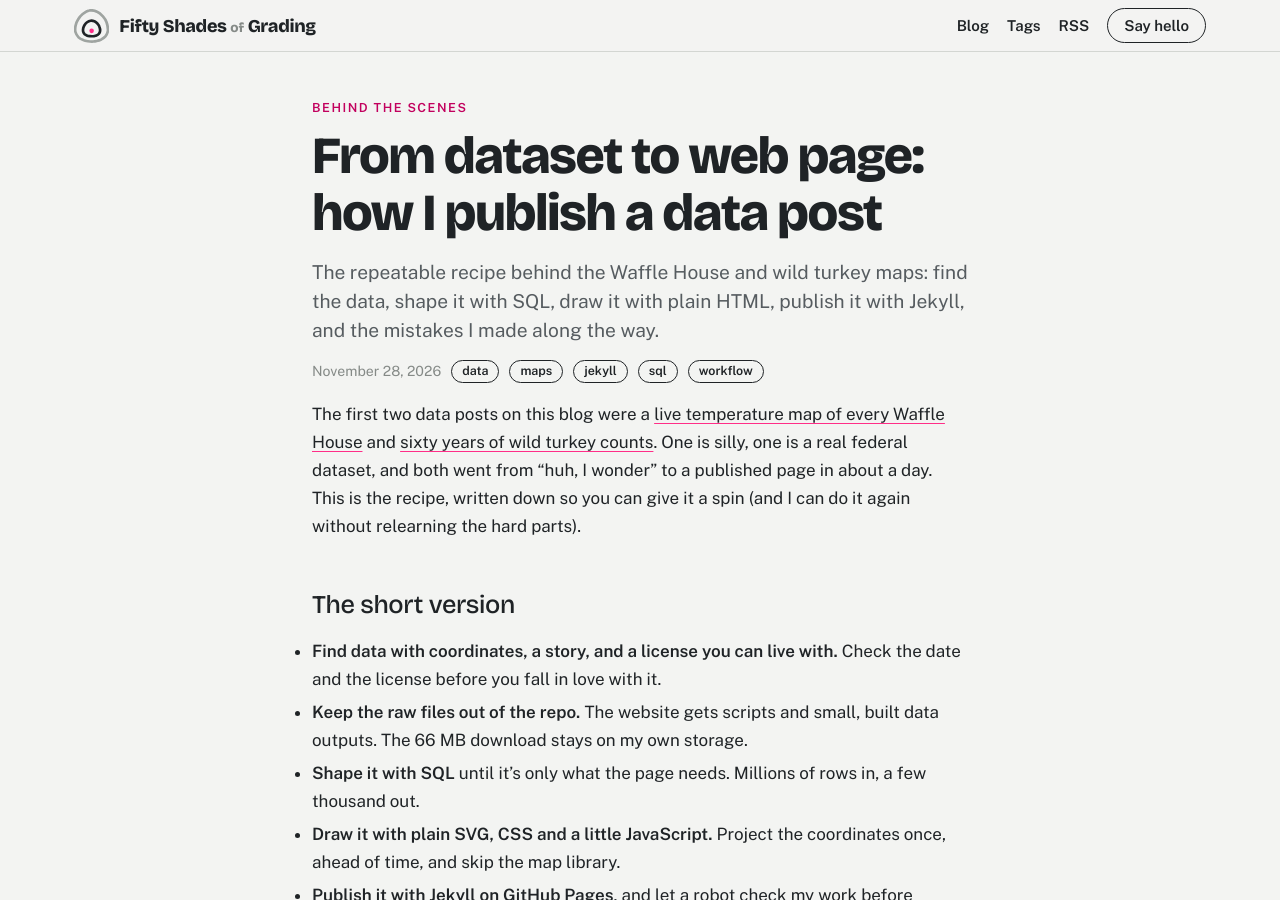
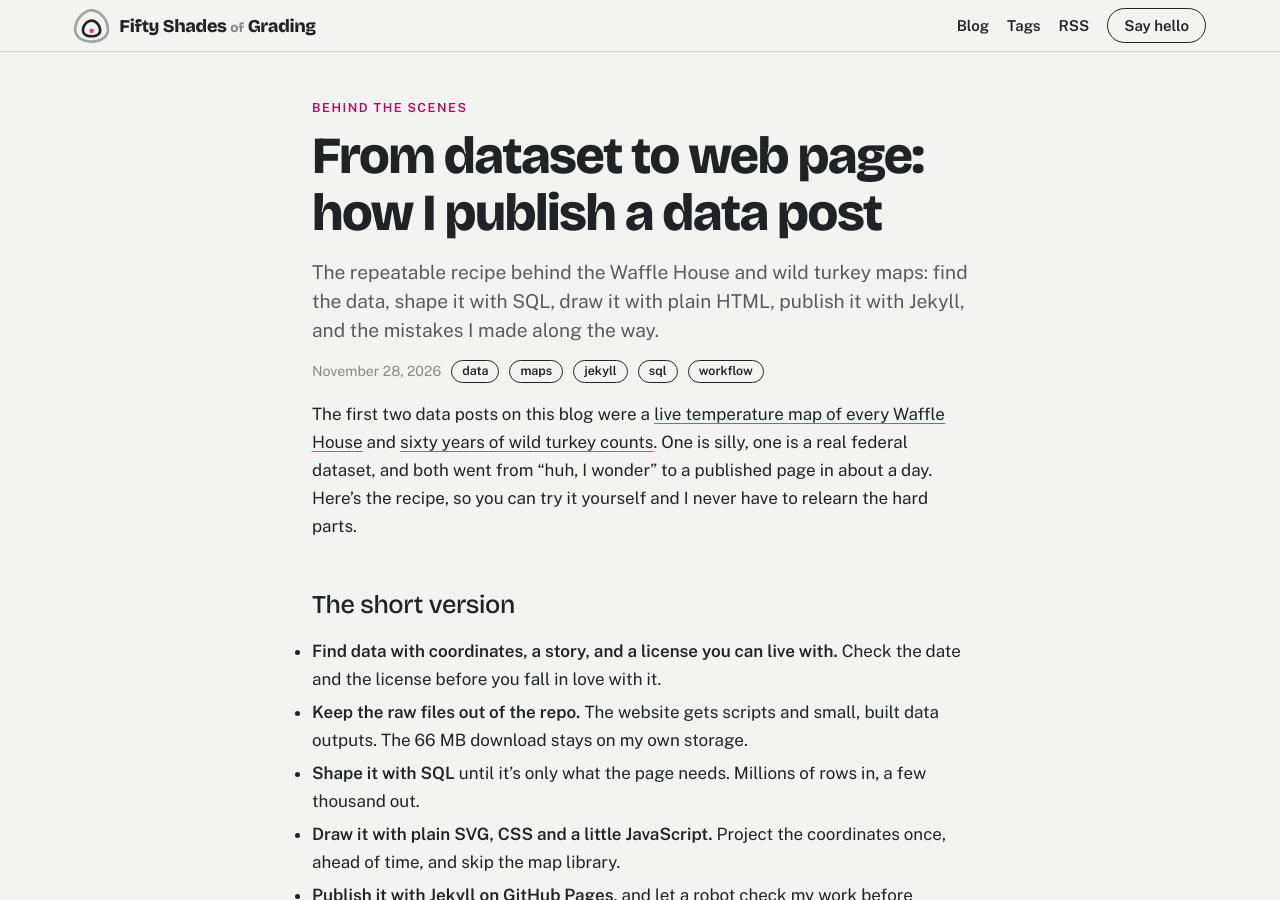
Before and after one commit to fiftyshadesofgrading/Homepage, a Jekyll site: the page built from _posts/2026-11-28-from-data-set-to-web-page.md, in a window 1280 px wide and 900 px high. Built offline with Jekyll 4.4.1, drawn with Linux system fonts in a browser that asks for light colours.

Commit message:
Tighten the intro line
Co-Authored-By: Claude Opus 5.5 <noreply@anthropic.com>
Claude-Session: https://claude.ai/code/session_013ZxynV86zda2cnQeKBEitN

```diff
--- a/_posts/2026-11-28-from-data-set-to-web-page.md
+++ b/_posts/2026-11-28-from-data-set-to-web-page.md
@@ -7,7 +7,7 @@ kicker: "Behind the scenes"
 tags: [data, maps, jekyll, sql, workflow]
 ---
 
-The first two data posts on this blog were a [live temperature map of every Waffle House]({{ '/blog/2026/11/17/waffle-house-weather/' | relative_url }}) and [sixty years of wild turkey counts]({{ '/blog/2026/11/26/wild-turkey-comeback/' | relative_url }}). One is silly, one is a real federal dataset, and both went from "huh, I wonder" to a published page in about a day. This is the recipe, written down so you can give it a spin (and I can do it again without relearning the hard parts).
+The first two data posts on this blog were a [live temperature map of every Waffle House]({{ '/blog/2026/11/17/waffle-house-weather/' | relative_url }}) and [sixty years of wild turkey counts]({{ '/blog/2026/11/26/wild-turkey-comeback/' | relative_url }}). One is silly, one is a real federal dataset, and both went from "huh, I wonder" to a published page in about a day. Here’s the recipe, so you can try it yourself and I never have to relearn the hard parts.
 
 ## The short version
 
```
